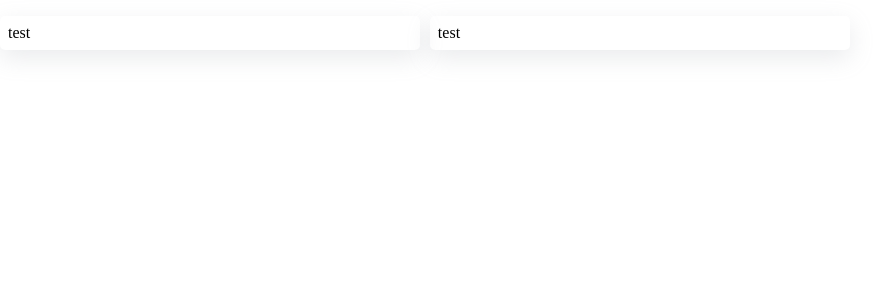
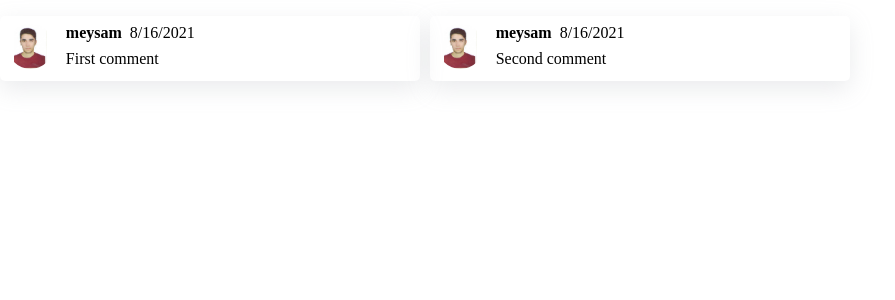
Before and after one commit to meysamzi/CommentingApp, a React (Create React App) app: page / in a window 1280 px wide. Shown: the top 300 px of the page, without its empty margins (0-895 px from the left). Built offline with nearby package versions, Linux system fonts and the light colour scheme.

Commit message:
feat: displaying parent comment data

```diff
--- /dev/null
+++ b/src/Assets/Images/imageExports.js
@@ -0,0 +1,3 @@
+import myself from "./myself.JPG";
+
+export { myself };
--- a/src/Components/Comment.js
+++ b/src/Components/Comment.js
@@ -1,6 +1,22 @@
-const Comment = ({replies}) => {
-    console.log("asdasd ",replies);
-  return <div className="commentsCards">test</div>;
+import { myself } from "../Assets/Images/imageExports";
+
+const Comment = ({ comment, replies }) => {
+  const createdAt = new Date(comment.createdAt).toLocaleDateString();
+
+  return (
+    <div className="commentsCards">
+      <div className="commentsCardsImgParent">
+        <img src={myself} alt="log" />
+      </div>
+      <div className="commentsCardsRightSide">
+        <div className="commentsCardsRightSideNameAndDAte">
+          <span>{comment?.username}</span>
+          <span>{createdAt}</span>
+        </div>
+        <span>{comment?.body}</span>
+      </div>
+    </div>
+  );
 };
 
 export default Comment;
--- a/src/Components/Comments.js
+++ b/src/Components/Comments.js
@@ -21,7 +21,10 @@ const Comments = () => {
   return (
     <div className="commentsCardsParent">
       {rootComments?.map((rootComment) => (
-        <Comment replies={getReplies(rootComment.id, backendComments)} />
+        <Comment
+          comment={rootComment}
+          replies={getReplies(rootComment.id, backendComments)}
+        />
       ))}
     </div>
   );
--- a/src/index.css
+++ b/src/index.css
@@ -16,4 +16,28 @@
   box-shadow: rgba(149, 157, 165, 0.2) 0px 8px 24px;
   padding: 0.5rem;
   border-radius: 5px;
+  display: flex;
+  gap: 0.8rem;
 }
+
+.commentsCardsImgParent img {
+  width: 45px;
+  height: 45px;
+  object-fit: contain;
+  border-radius: 50%;
+}
+
+.commentsCardsRightSide {
+  display: flex;
+  flex-direction: column;
+  gap: 0.5rem;
+}
+
+.commentsCardsRightSideNameAndDAte {
+  display: flex;
+  gap: 0.5rem;
+}
+
+.commentsCardsRightSideNameAndDAte span:nth-child(1) {
+  font-weight: bold;
+}
```
Also changed, not shown: src/Assets/Images/myself.JPG (added).
